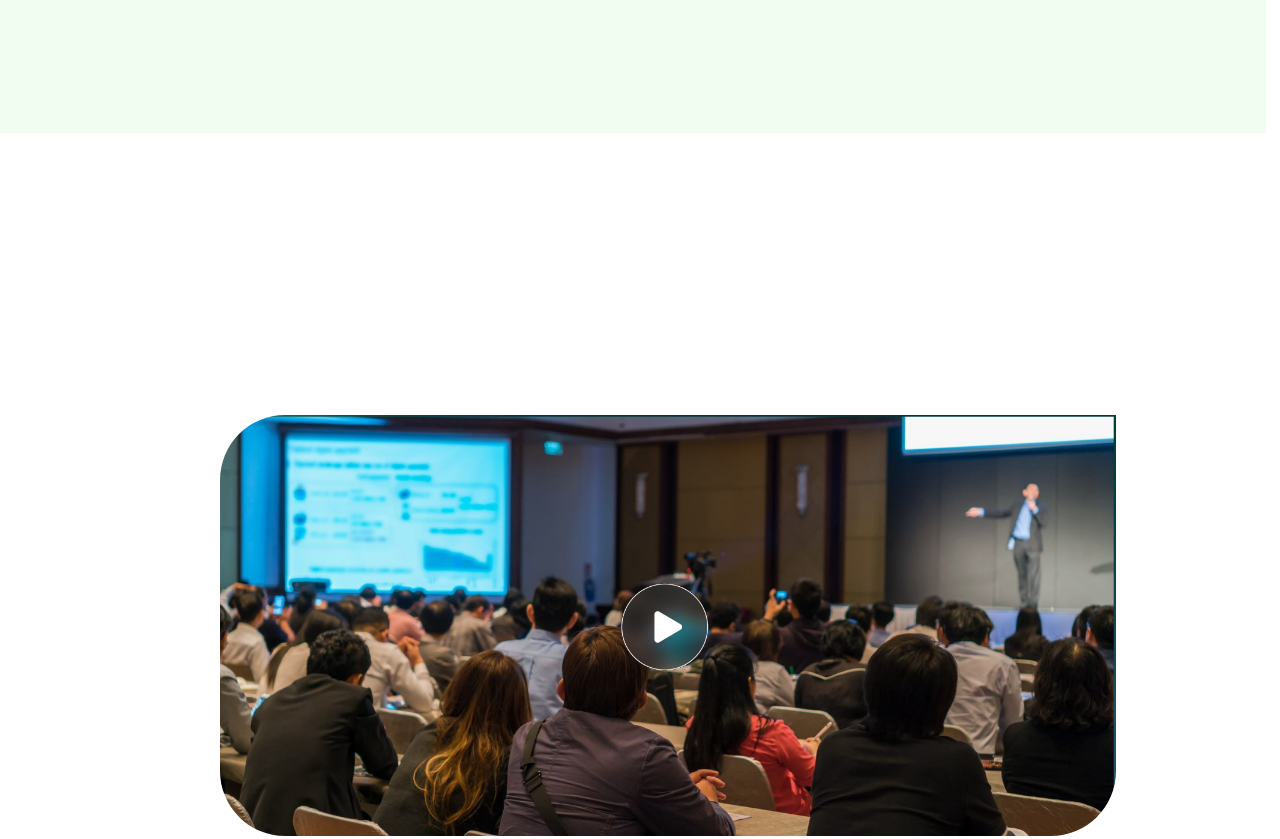
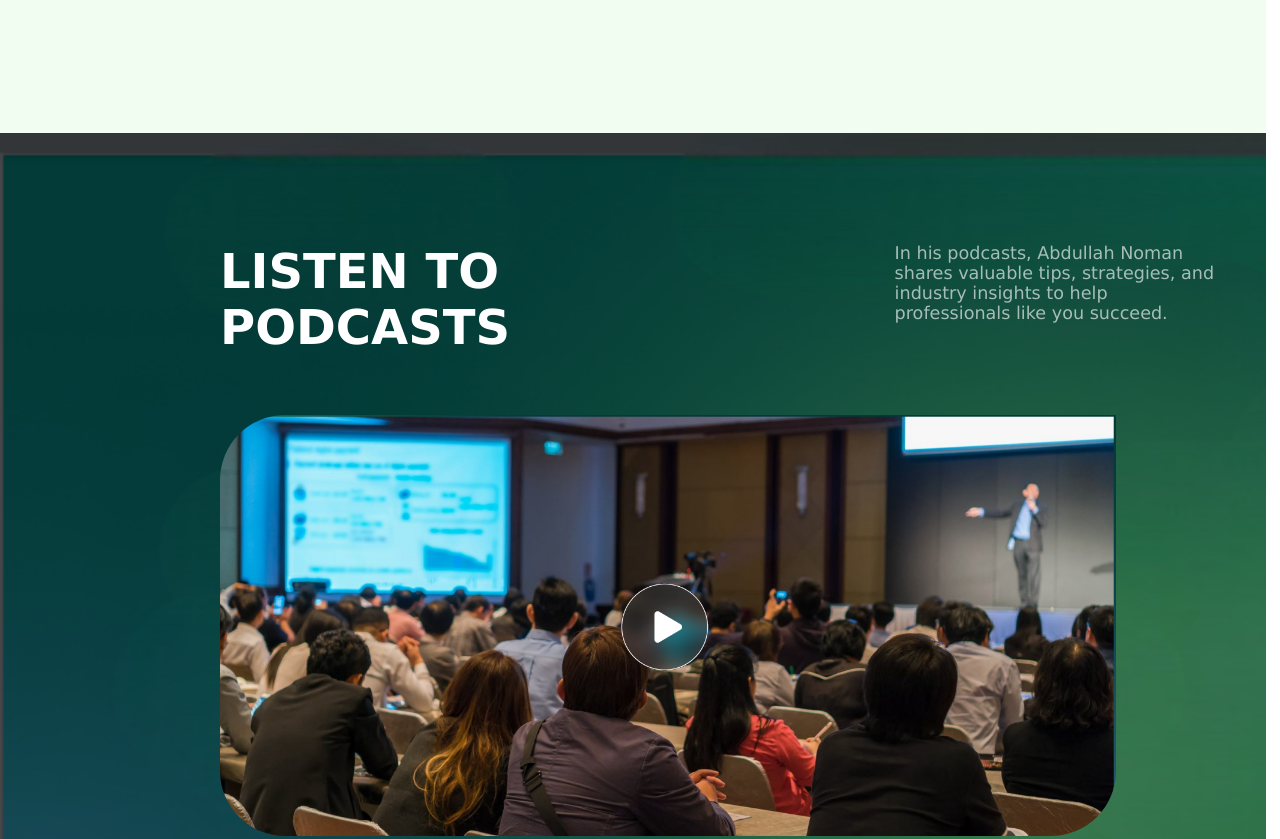
Before and after one commit to Universe-Creator-07/Team-14-Phoenix-Force-, a plain HTML site: page index.html in a window 1280 px wide. Shown: the part 2360-3199 px from the top of the page. Drawn offline with Linux system fonts and the light colour scheme.

Commit message:
Update styles.css

```diff
--- a/styles.css
+++ b/styles.css
@@ -340,7 +340,7 @@ a {
 .container4 {
     height: 123vh;
     width: 98.9vw;
-    background: url(Screenshot 2024-10-10 115704-Photoroom.png);
+    background: url(background.png);
     background-size: cover;
     padding-left: 120px;
 }
```
